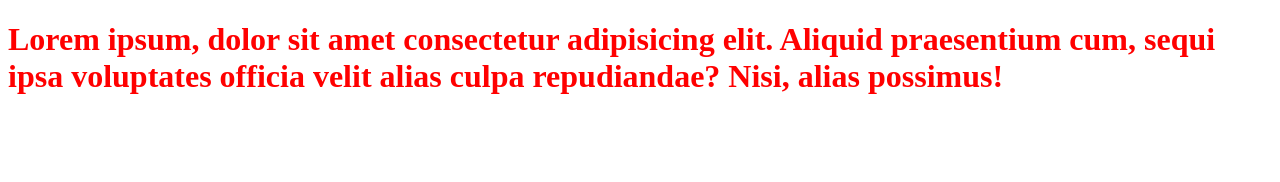
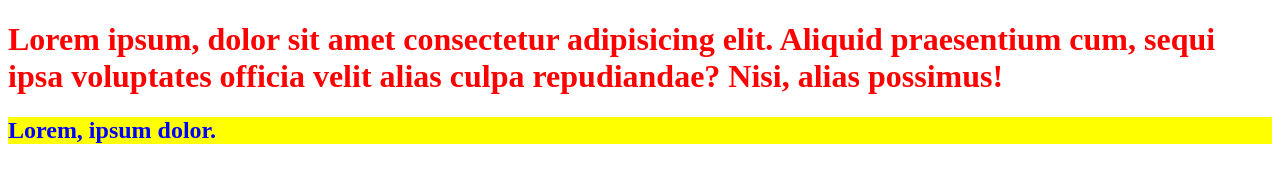
Before and after one commit to dkilav/git-trener, a plain HTML site: page index.html in a window 1280 px wide. Drawn offline with Linux system fonts and the light colour scheme.

Commit message:
new commit

```diff
--- a/index.html
+++ b/index.html
@@ -9,8 +9,13 @@
     h1{
         color:red;
     }
+    h2{
+        color: blue;
+        background: yellow;
+    }
 </style>
 <body>
     <h1>Lorem ipsum, dolor sit amet consectetur adipisicing elit. Aliquid praesentium cum, sequi ipsa voluptates officia velit alias culpa repudiandae? Nisi, alias possimus!</h1>
+    <h2>Lorem, ipsum dolor.</h2>
 </body>
 </html>
```
